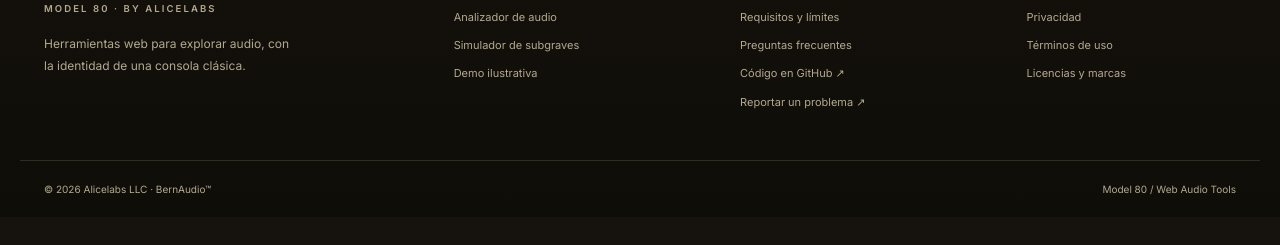
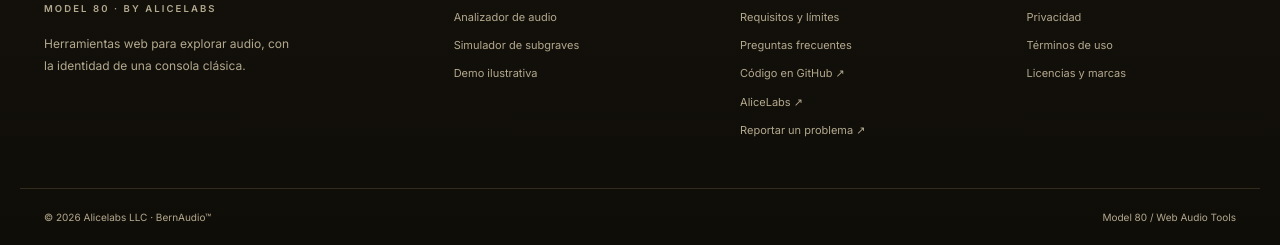
Before and after one commit to eddyflores100-lang/bernaudio, a website: page index.html in a window 1280 px wide. Shown: the part 5908-6153 px from the top of the page. Before the commit the page ends 6125 px from the top, so only its background shows below. Drawn offline with nearby package versions, Linux system fonts and the light colour scheme.

Commit message:
POL-1: enlace corporativo alicelabs.site añadido al footer

```diff
--- a/index.html
+++ b/index.html
@@ -156,6 +156,6 @@
 <section class="cta-final" aria-labelledby="startTitle"><div class="container"><div class="cta-box"><span class="kicker">Tu próxima lectura empieza aquí</span><h2 id="startTitle">Conecta la señal.<br /><span class="grad">Abre BernAudio.</span></h2><p>Analiza tu entrada de audio o explora un arreglo de subgraves. Dos espacios de trabajo, directamente en el navegador.</p><div class="hero-cta cta-center"><a href="app.html" class="btn btn-primary btn-lg">Abrir analizador <span aria-hidden="true">↗</span></a><a href="subs.html" class="btn btn-ghost btn-lg">Simular subgraves <span aria-hidden="true">→</span></a></div><p class="cta-meta">Acceso gratuito · Sin cuenta · Procesamiento local</p></div></div></section>
 </main>
 
-<footer class="footer"><div class="container footer-grid"><div class="footer-brand"><a href="index.html" class="brand"><span><span class="brand-name">Bern<em>Audio</em></span><span class="brand-sub">Model 80 · by Alicelabs</span></span></a><p>Herramientas web para explorar audio, con la identidad de una consola clásica.</p></div><nav class="footer-col" aria-label="Herramientas"><h4>Herramientas</h4><a href="app.html">Analizador de audio</a><a href="subs.html">Simulador de subgraves</a><a href="#demo">Demo ilustrativa</a></nav><nav class="footer-col" aria-label="Proyecto"><h4>Proyecto</h4><a href="#requisitos">Requisitos y límites</a><a href="#faq">Preguntas frecuentes</a><a href="https://github.com/eddyflores100-lang/bernaudio" target="_blank" rel="noopener noreferrer">Código en GitHub ↗</a><a href="https://github.com/eddyflores100-lang/bernaudio/issues" target="_blank" rel="noopener noreferrer">Reportar un problema ↗</a></nav><nav class="footer-col" aria-label="Información legal"><h4>Información</h4><a href="privacy.html">Privacidad</a><a href="terms.html">Términos de uso</a><a href="licencias.html">Licencias y marcas</a></nav></div><div class="container footer-bottom"><p>© <span id="year">2026</span> Alicelabs LLC · BernAudio™</p><p>Model 80 / Web Audio Tools</p></div></footer>
+<footer class="footer"><div class="container footer-grid"><div class="footer-brand"><a href="index.html" class="brand"><span><span class="brand-name">Bern<em>Audio</em></span><span class="brand-sub">Model 80 · by Alicelabs</span></span></a><p>Herramientas web para explorar audio, con la identidad de una consola clásica.</p></div><nav class="footer-col" aria-label="Herramientas"><h4>Herramientas</h4><a href="app.html">Analizador de audio</a><a href="subs.html">Simulador de subgraves</a><a href="#demo">Demo ilustrativa</a></nav><nav class="footer-col" aria-label="Proyecto"><h4>Proyecto</h4><a href="#requisitos">Requisitos y límites</a><a href="#faq">Preguntas frecuentes</a><a href="https://github.com/eddyflores100-lang/bernaudio" target="_blank" rel="noopener noreferrer">Código en GitHub ↗</a><a href="https://alicelabs.site/" target="_blank" rel="noopener noreferrer">AliceLabs ↗</a><a href="https://github.com/eddyflores100-lang/bernaudio/issues" target="_blank" rel="noopener noreferrer">Reportar un problema ↗</a></nav><nav class="footer-col" aria-label="Información legal"><h4>Información</h4><a href="privacy.html">Privacidad</a><a href="terms.html">Términos de uso</a><a href="licencias.html">Licencias y marcas</a></nav></div><div class="container footer-bottom"><p>© <span id="year">2026</span> Alicelabs LLC · BernAudio™</p><p>Model 80 / Web Audio Tools</p></div></footer>
 </body>
 </html>
```
